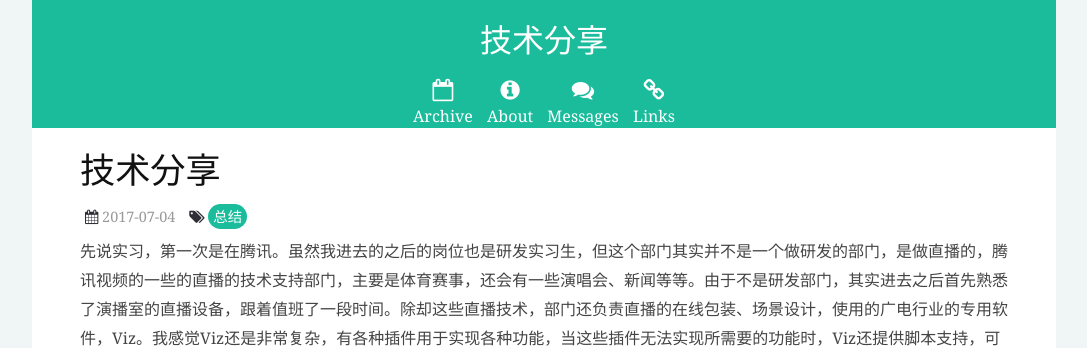
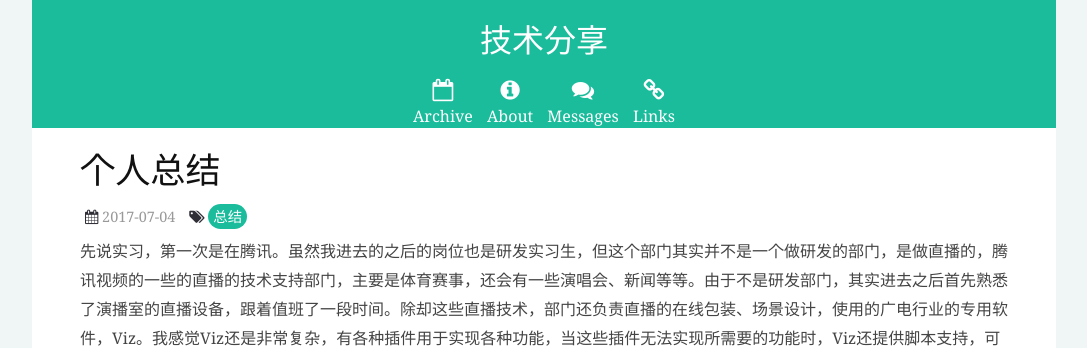
Before and after one commit to rabbit77/rabbit77.github.io, a Jekyll site: the page built from _posts/2017-07-04-share-technical.md, in a window 1280 px wide. Shown: the top 348 px of the page, without its empty margins (96-1183 px from the left). Built offline with Jekyll 4.4.1, drawn with Linux system fonts in a browser that asks for light colours; nearby versions of some CDN libraries; comment, search, counter and statistics services are not loaded.

Commit message:
del bdtj

```diff
--- a/_includes/head.html
+++ b/_includes/head.html
@@ -27,5 +27,4 @@
     {% endif %}
 
     <link rel="canonical" href="{{ page.url | replace:'index.html','' | prepend: site.baseurl | prepend: site.url }}">
-    {% include component/baidu_tongji %}
 </head>
--- a/_posts/2017-07-04-share-technical.md
+++ b/_posts/2017-07-04-share-technical.md
@@ -1,6 +1,6 @@
 ---
 layout: post
-title: 技术分享
+title: 个人总结
 tags: [总结]
 ---
 
```
